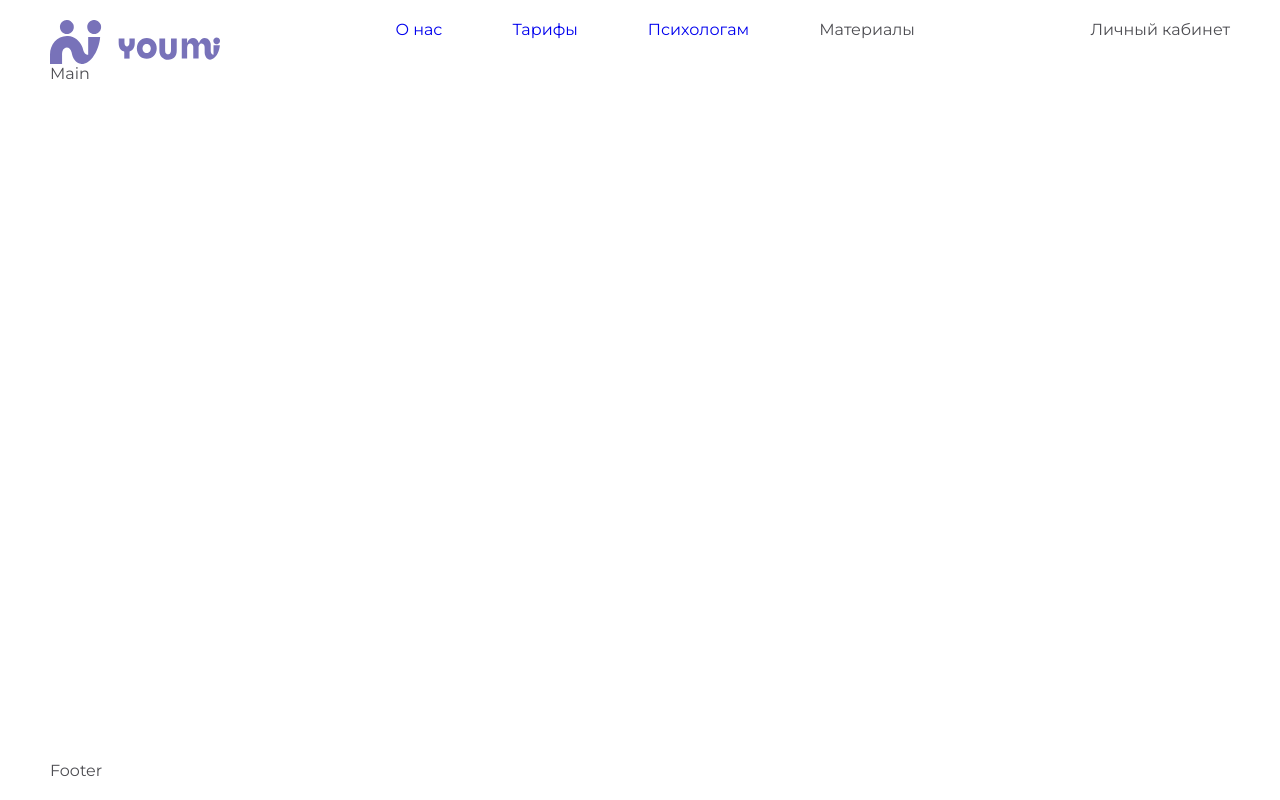
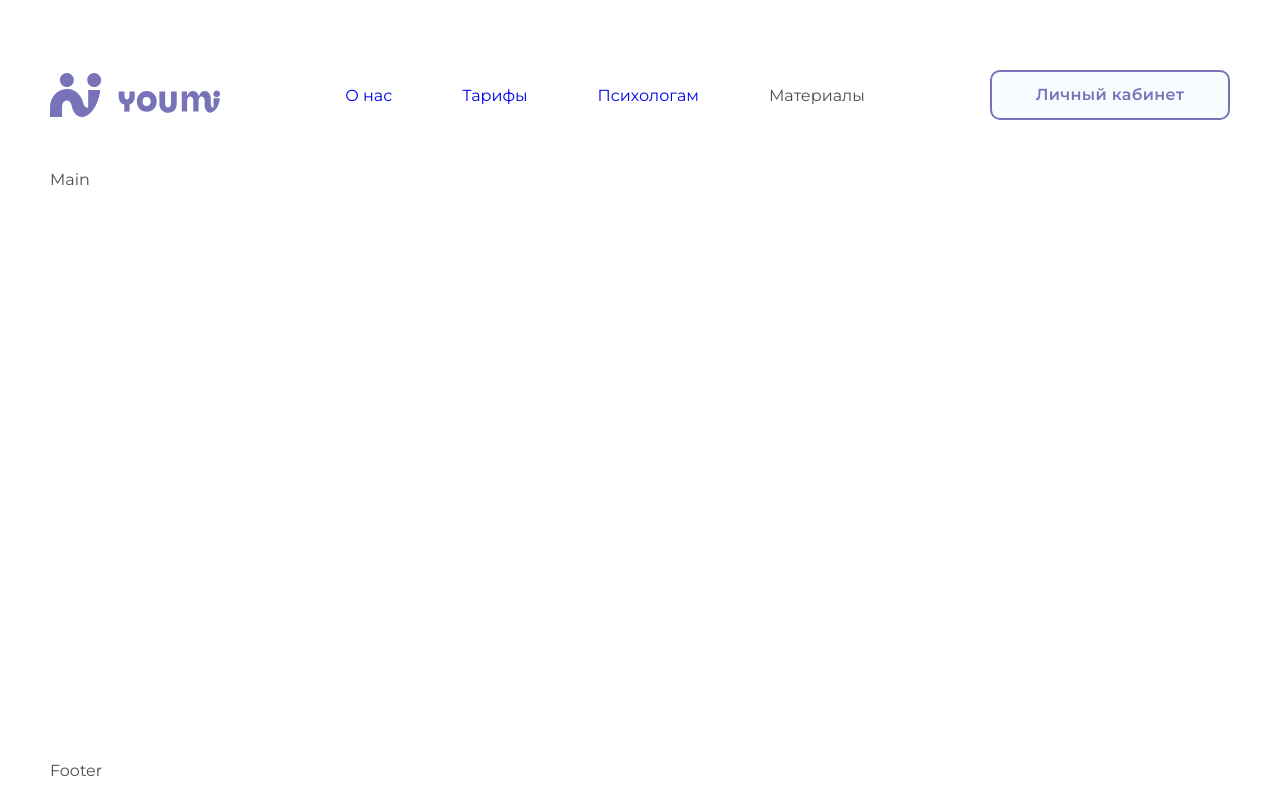
Before and after one commit to Nasty-Litvin/youMe, a React (Vite) app: page / in a window 1280 px wide. Built offline with nearby package versions, Linux system fonts and the light colour scheme.

Commit message:
Setting styles for base button and button in the header

```diff
--- a/src/components/Button/Button.tsx
+++ b/src/components/Button/Button.tsx
@@ -1,17 +1,20 @@
 import "./style.scss";
+
+
 
 type buttonVariant = "default" | "violet"
 
 interface ButtonProp extends React.ButtonHTMLAttributes<HTMLButtonElement> {
     text: string;
     variant?: buttonVariant;
+    shadow?: boolean;
     className?: string;
 }
 
-const Button = ({text, variant="default", ...prop}: ButtonProp) => {
+const Button = ({text, variant="default", shadow, ...prop}: ButtonProp) => {
     return (
         <button
-            className={`button button--${variant}`}
+            className={`button button--${variant} ${shadow ? "button--shadow" : ""}`}
             {...prop}
         >
             {text}
--- a/src/components/Button/style.scss
+++ b/src/components/Button/style.scss
@@ -0,0 +1,22 @@
+
+.button--default {
+    background: #F9FCFF;
+    border: 2px solid #7872B9;
+    color: #7872B9;
+}
+.button--default:hover {
+    background: #ebe9f8;
+    transition: all 0.3s ease;
+}
+.button--violet {
+    background: #7872B9;
+    color: #F9FCFF;
+}
+.button--violet {
+    background: #9591c0;
+    transition: all 0.3s ease;
+}
+.button--shadow {
+    box-shadow: 10px 10px rgba(205, 225, 255, 1);
+    border-radius: 15px;
+}
--- a/src/components/Header/DefaultHeader/DefaultHeader.tsx
+++ b/src/components/Header/DefaultHeader/DefaultHeader.tsx
@@ -17,7 +17,7 @@ const DefaultHeader = () => {
             <Menu />
           </div>
           <div className="default-header__btn">
-            <Button text={textButton} />
+            <Button text={textButton}/>
           </div>
         </div>
     </div>
--- a/src/components/Header/DefaultHeader/style.scss
+++ b/src/components/Header/DefaultHeader/style.scss
@@ -1,8 +1,19 @@
-
 .default-header {
+  padding: 50px 0;
 
   &__content {
     display: flex;
     justify-content: space-between;
+    align-items: center;
+  }
+
+  &__btn .button {
+    width: 240px;
+    height: 50px;
+    border-radius: 10px;
+    font-weight: 600;
+    font-size: 16px;
+    line-height: 140%;
+    letter-spacing: 0.02em;
   }
 }
```
